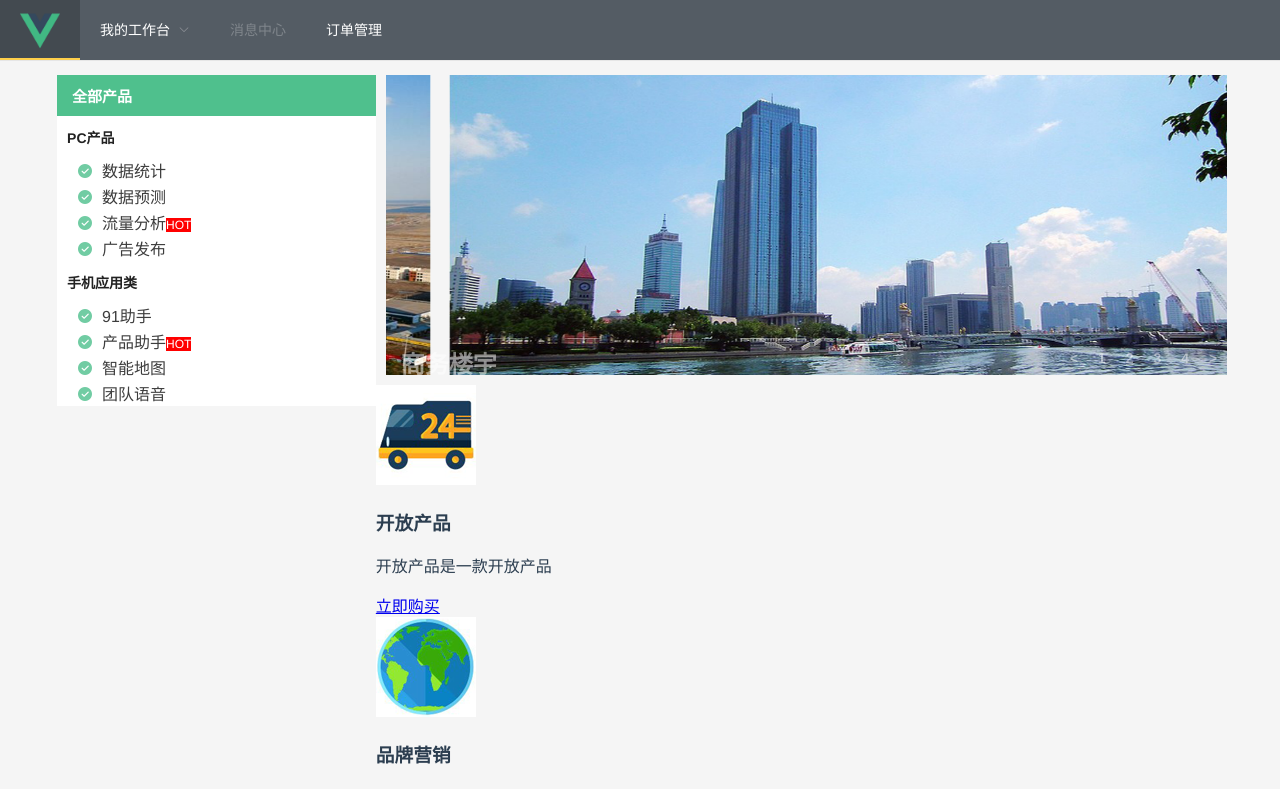
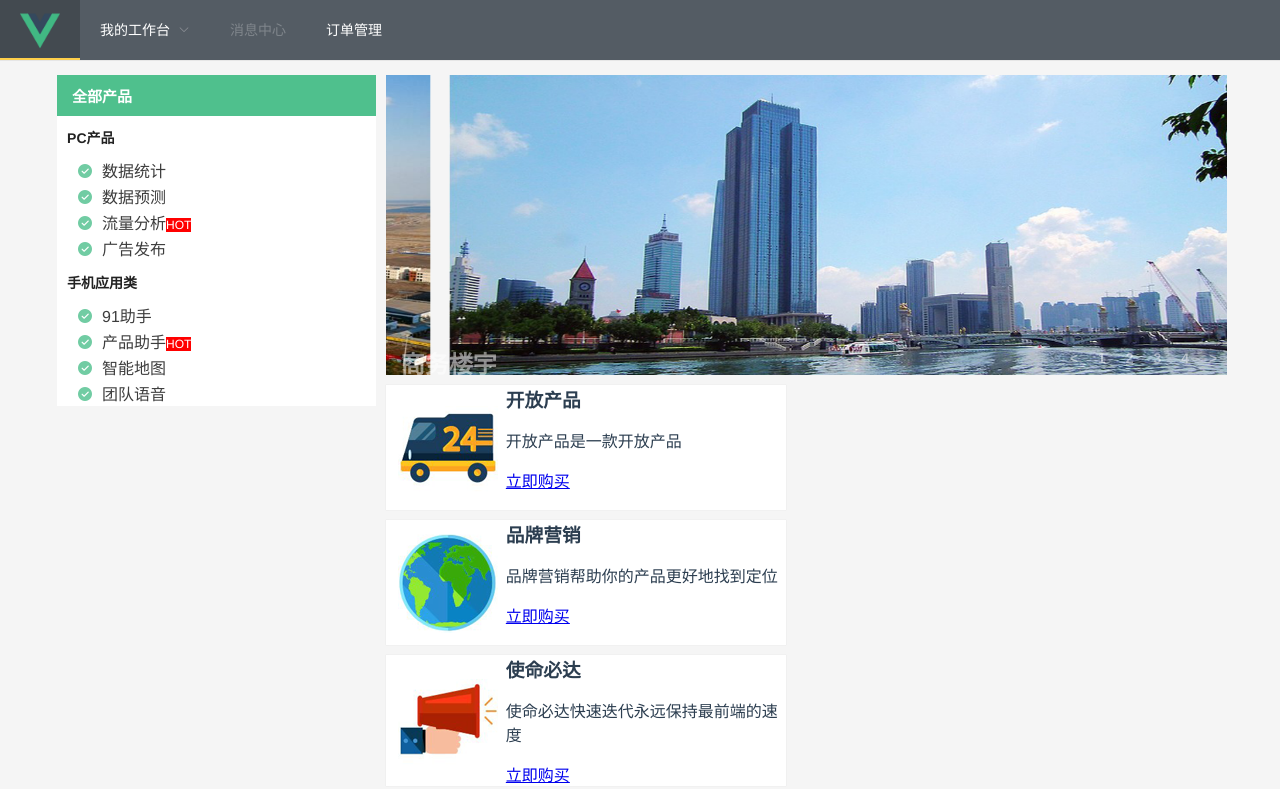
Before and after one commit to ChaoticMagician/LinGangProject, a Vue app: page /#/ in a window 1280 px wide. Shown: the top 789 px of the page. Built offline with nearby package versions, Linux system fonts and the light colour scheme.

Commit message:
数据驱动div背景图片探索
用V-bing的方法驱动背景图片的绑定，，烦死我了~~~

```diff
--- a/src/components/elebody/EleBody.vue
+++ b/src/components/elebody/EleBody.vue
@@ -9,7 +9,7 @@
       </el-col>
       <el-col :span="16">
         <photoyuan class="ppt-right-div" :inv="inv" :slides="slides" ></photoyuan>
-        <img-list :boardList="boardList" ></img-list>
+        <img-list :boardList="boardList" class="ppt-right-div" ></img-list>
       </el-col>
     </el-row>
   </div>
--- a/src/components/elebody/imglist.vue
+++ b/src/components/elebody/imglist.vue
@@ -1,17 +1,17 @@
 <template>
-  <div>
+  <div >
     <div class="right-list"
     v-for="(item, index) in boardList"
     :class="{'right-list-right' : index % 2 !==0}"
     >
-      <img :src='item.urll'/>
-      <h3>{{item.title}}</h3>
-      <p>{{item.description}}</p>
-      <router-link class="button" :to="{path: 'detail/' + item.toKey}">立即购买</router-link>
+      <div :style="{background: 'url('+item.urll+') no-repeat',backgroundPosition: '12px'}">
+        <h3>{{item.title}}</h3>
+        <p>{{item.description}}</p>
+        <router-link class="button" :to="{path: 'detail/' + item.toKey}">立即购买</router-link>
+        </div>
     </div>
   </div>
 </template>
-
 <script>
 export default {
     name: 'imgList',
@@ -52,10 +52,24 @@ export default {
     }
 }
 </script>
+<style scoped>
+.right-list{
+  width: 400px;
+  margin: 10px 0 0 0;
+  background-color: #ffffff;
+  box-shadow: 0 0 1px #ddd;
+}
+.right-list h3{
+  display: inline;
+}
+.right-list div{
+  min-height: 125px;
+  padding-left: 120px;
 
-<style scoped>
-
-
-
+}
+.right-list p{
+}
+.button{
+}
 
 </style>
```
